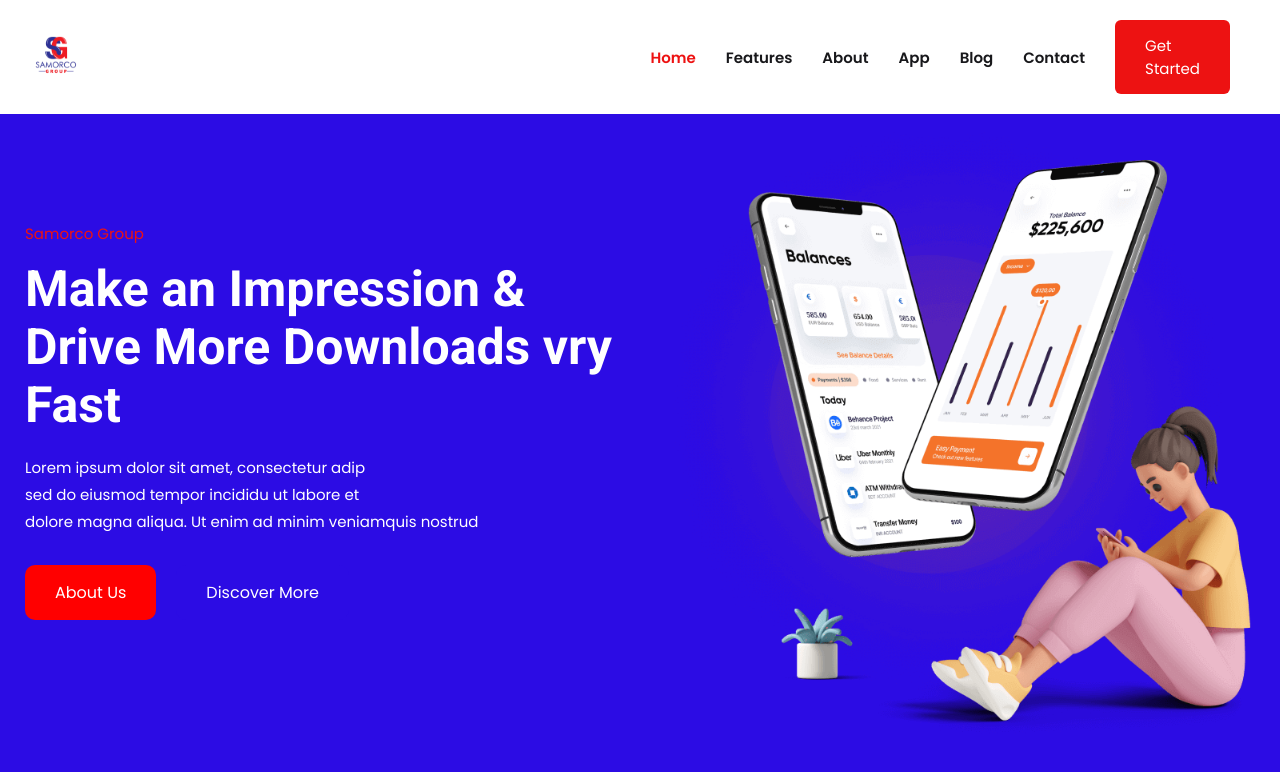
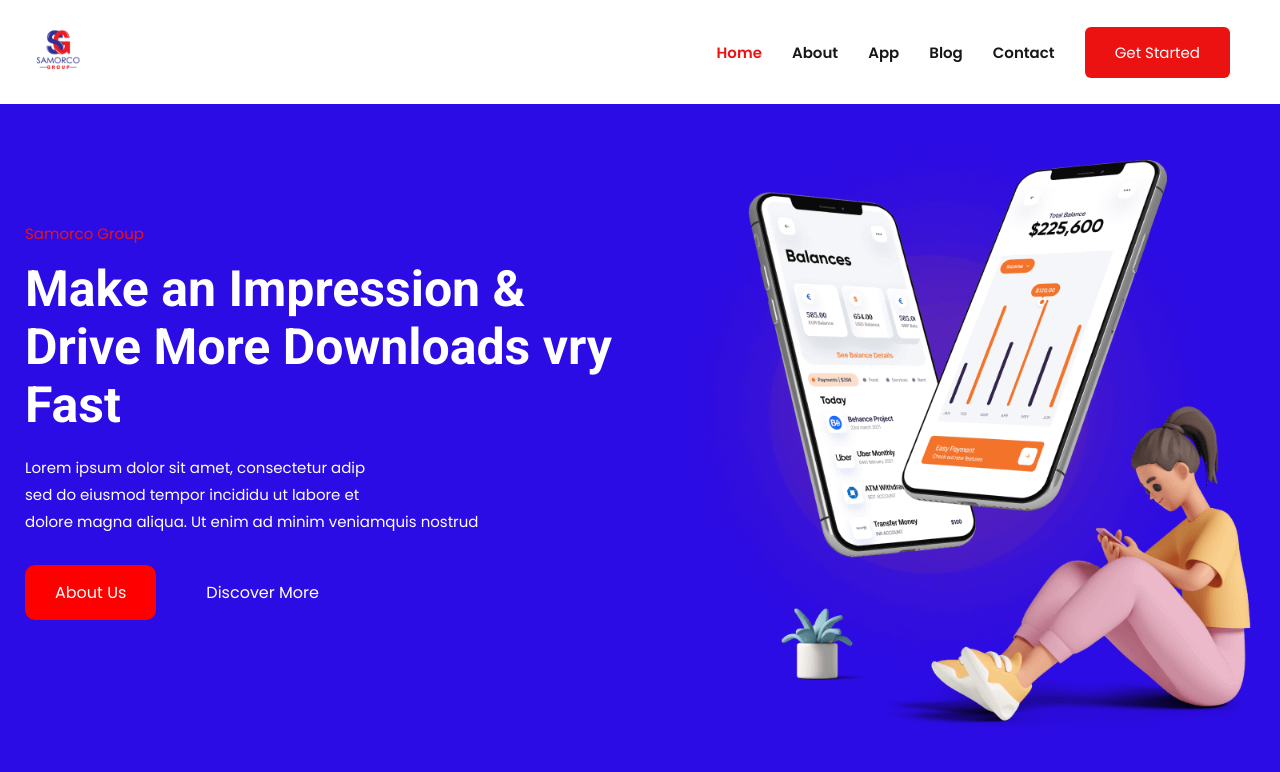
Before and after one commit to kelvinmurimi/samorcogroup-frontend, a PHP site: page / in a window 1280 px wide. Shown: the top 772 px of the page. Run offline with PHP 8.4, Linux system fonts and the light colour scheme.

Commit message:
change nav

```diff
--- a/layouts/header.php
+++ b/layouts/header.php
@@ -48,11 +48,6 @@ require('includes/variables.php');
           <li>
             <a href="#home" class="navbar-link active" data-nav-link>Home</a>
           </li>
-
-          <li>
-            <a href="#features" class="navbar-link" data-nav-link>Features</a>
-          </li>
-
           <li>
             <a href="#about" class="navbar-link" data-nav-link>About</a>
           </li>
@@ -68,11 +63,6 @@ require('includes/variables.php');
           <li>
             <a href="#" class="navbar-link" data-nav-link>Contact</a>
           </li>
-
-
-
-
-
           <li>
             <a href="#" class="btn btn-primary">Get Started</a>
           </li>
```
